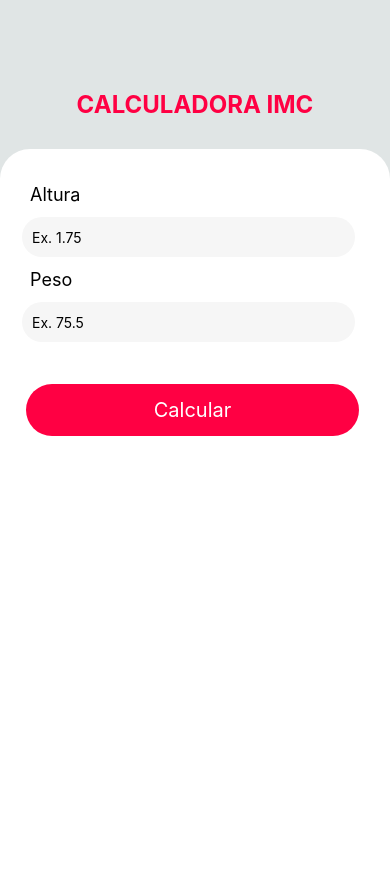
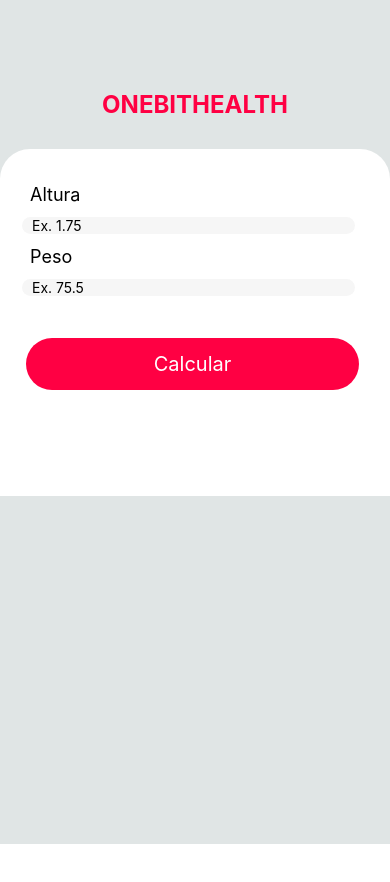
Before and after one commit to jeanramalho/calculadora-imc-react-native, a React Native app: screen / in a window 390 px wide. Shown: the top 882 px of the page. After the commit the page ends 844 px from the top, so only its background shows below. Built offline with nearby package versions, Linux system fonts and the light colour scheme.

Commit message:
Termina App

```diff
--- a/App.js
+++ b/App.js
@@ -1,13 +1,16 @@
 import { StatusBar } from 'expo-status-bar';
-import { StyleSheet, View } from 'react-native';
-import Title from './src/components/Title/';
-import Form from './src/components/Form/';
+import React from 'react';
+import { StyleSheet, Text, View } from 'react-native';
+import Title from './src/components/Title';
+import Main from './src/components/Main';
+
+
 
 export default function App() {
   return (
     <View style={styles.container}>
       <Title/>
-      <Form />
+      <Main/>
     </View>
   );
 }
@@ -16,6 +19,6 @@
   container: {
     flex: 1,
     backgroundColor: '#e0e5e5',
-    paddingTop: 80,
+    paddingTop:80,
   },
 });
--- /dev/null
+++ b/src/components/Main/index.js
@@ -0,0 +1,12 @@
+import React from "react";
+import { View, Text} from "react-native"
+import Form from "../Form";
+
+export default function Main() {
+    return(
+        <View>
+            <Form/>
+        </View>
+    );
+
+}
--- a/src/components/Title/index.js
+++ b/src/components/Title/index.js
@@ -1,12 +1,12 @@
-import React from "react"
+import React from "react";
 import { View, Text} from "react-native"
-import Styles from "./style"
+import styles from "./style";
 
 export default function Title() {
+    return(
+        <View style={styles.boxTitle}>
+            <Text style={styles.textTitle}>ONEBITHEALTH</Text>
+        </View>
+    );
 
-    return(
-        <View style={Styles.boxTitle}>
-            <Text style={Styles.textTitle}>CALCULADORA IMC</Text>
-        </View>
-    )
 }
--- a/src/components/Title/style.js
+++ b/src/components/Title/style.js
@@ -2,16 +2,16 @@
 
 const styles = StyleSheet.create({
     boxTitle: {
-        alignItems: "center",
-        justifyContent: "center",
-        padding: 10,
+        alignItems:"center",
+        justifyContent:"center",
+        padding:10,
+    },
+    textTitle:{
+        color: '#ff0043',
+        fontSize:24,
+        fontWeight:"bold",
     },
 
-    textTitle: {
-        color: "#FF0043",
-        fontSize: 24,
-        fontWeight: "bold",
-    }
-})
+});
 
 export default styles
```
